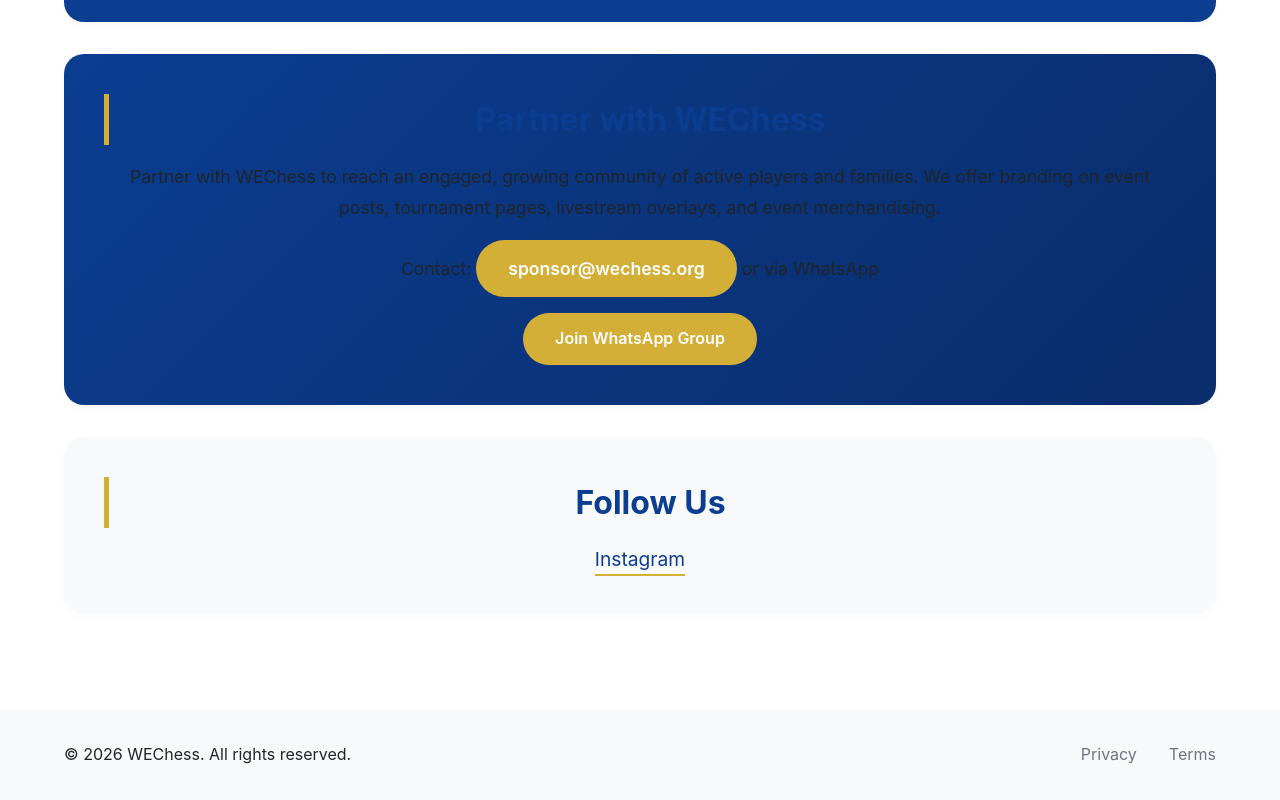
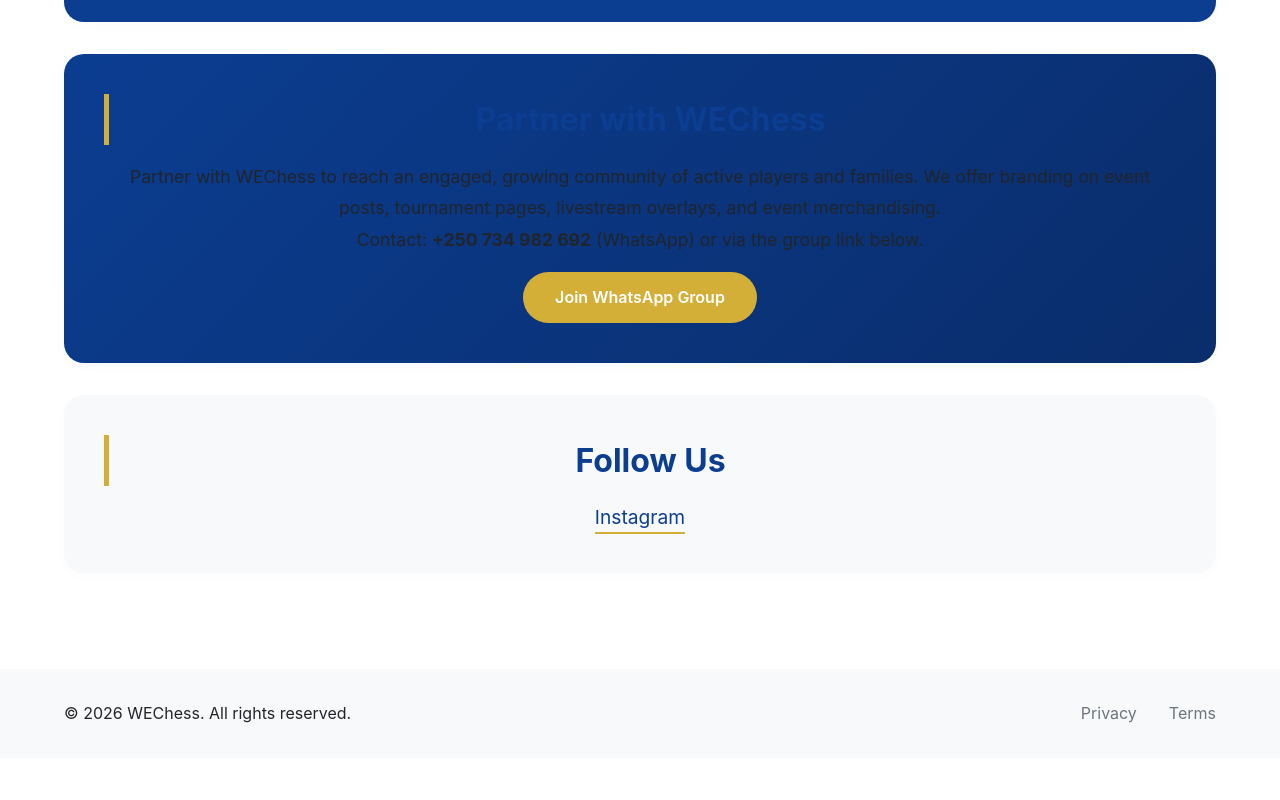
Before and after one commit to HirwaYves/wechess, a React (Vite) app: page /about in a window 1280 px wide. Shown: the part 1407-2207 px from the top of the page. After the commit the page ends 2165 px from the top, so only its background shows below. Built offline with nearby package versions, Linux system fonts and the light colour scheme; no server answers.

Commit message:
Update about.jsx

```diff
--- a/src/pages/about.jsx
+++ b/src/pages/about.jsx
@@ -1,4 +1,4 @@
-import './about.css'
+import './about.css';
 
 const About = () => {
   return (
@@ -41,7 +41,7 @@
           <div className="about-card cta-card full-width">
             <h2>Partner with WEChess</h2>
             <p>Partner with WEChess to reach an engaged, growing community of active players and families. We offer branding on event posts, tournament pages, livestream overlays, and event merchandising.</p>
-            <p>Contact: <a href="mailto:sponsor@wechess.org">sponsor@wechess.org</a> or via WhatsApp</p>
+            <p>Contact: <strong>+250 734 982 692</strong> (WhatsApp) or via the group link below.</p>
             <a href="https://chat.whatsapp.com/KGfsgqgl4Rn3pcFVvUIMRt?mode=gi_t" target="_blank" rel="noopener noreferrer" className="whatsapp-link">Join WhatsApp Group</a>
           </div>
 
@@ -52,7 +52,7 @@
         </div>
       </div>
     </section>
-  )
-}
+  );
+};
 
-export default About
+export default About;
```
